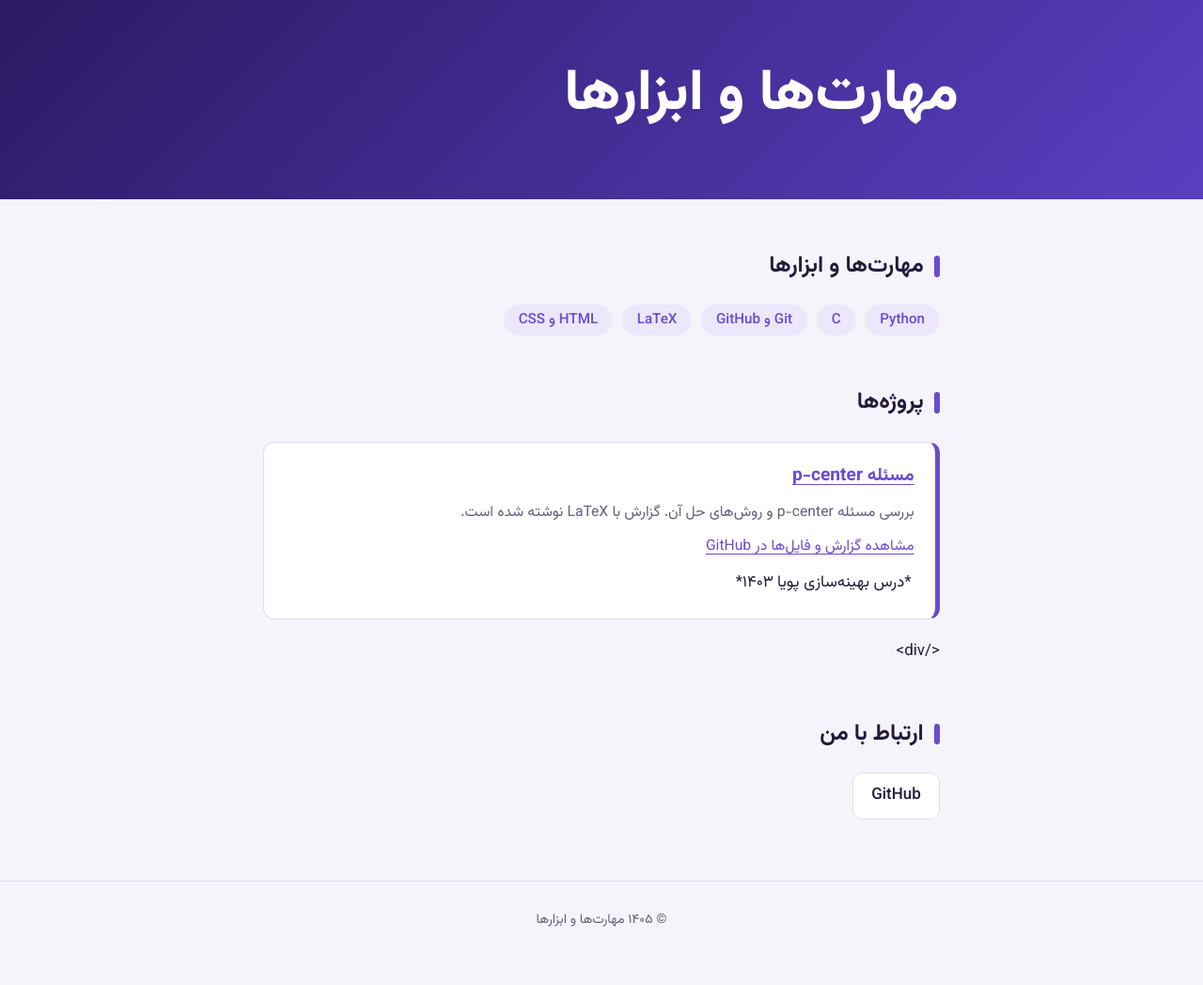
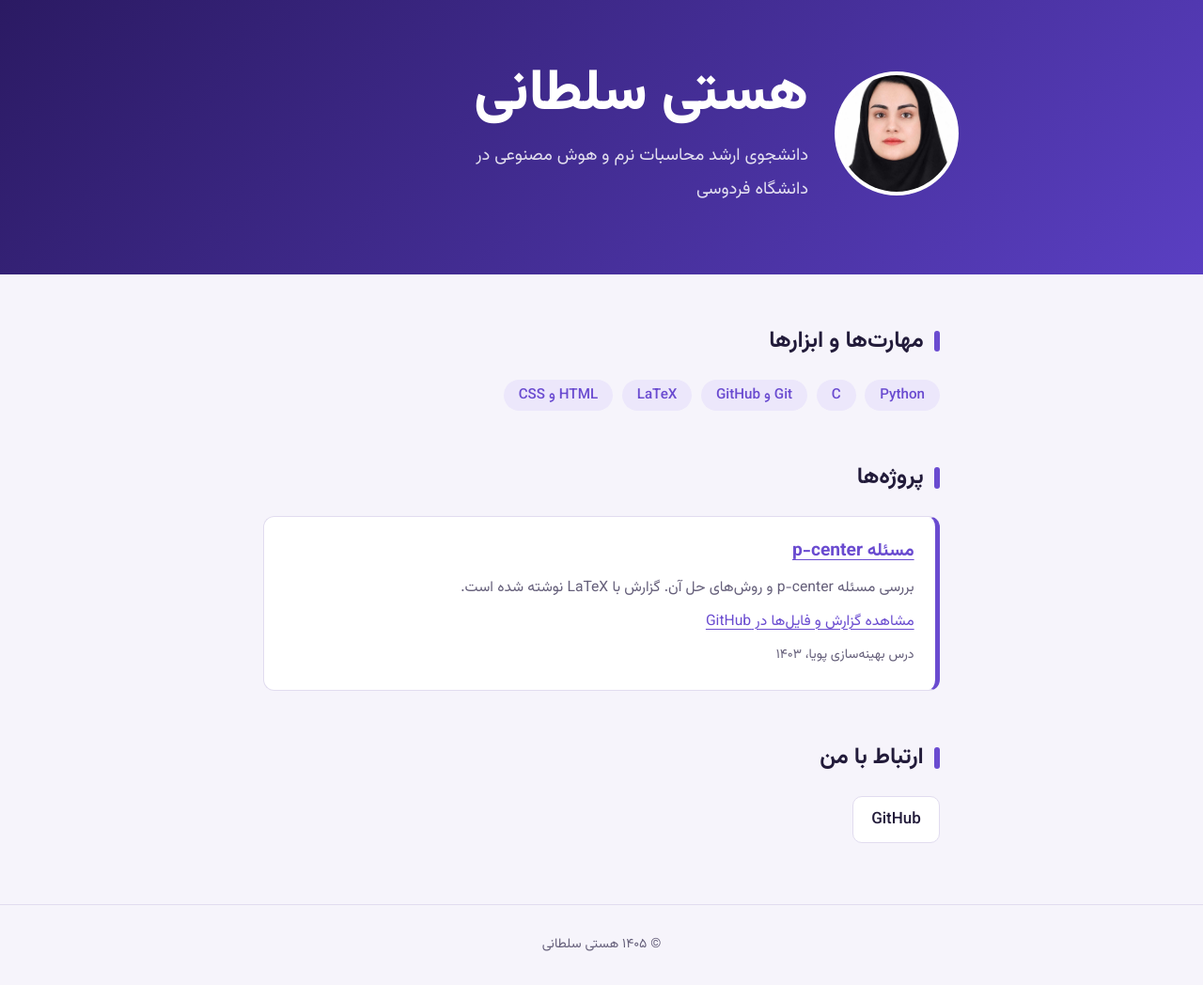
Before and after one commit to Hasti-Soltani/Hasti-Soltani.github.io, a Jekyll site: the page built from index.md, in a window 1280 px wide. Shown: the whole page at 94% size. Built offline with Jekyll 4.4.1, drawn with Linux system fonts in a browser that asks for light colours; our own code applies the rules of GitHub Pages for plain Markdown files; before the commit the page ends 1023 px from its top, so only the background shows below that.

Commit message:
Update index.md

```diff
--- a/index.md
+++ b/index.md
@@ -1,10 +1,9 @@
 ---
 layout: page
 title: هستی سلطانی
-subtitle: دانشجوی ارشد محاسبات نرم و هوش مصنوعی در دانشگاه فردوسی:
+subtitle: دانشجوی ارشد محاسبات نرم و هوش مصنوعی در دانشگاه فردوسی
 image: photo.jpg
 ---
-
 
 ## مهارت‌ها و ابزارها
 
@@ -25,9 +24,7 @@ image: photo.jpg
 
 [مشاهده گزارش و فایل‌ها در GitHub](https://github.com/hasti-soltani/p-center-project)
 
-*درس بهینه‌سازی پویا | ۱۴۰۳*
-
-</div>
+*درس بهینه‌سازی پویا، ۱۴۰۳*
 
 </div>
 
```
